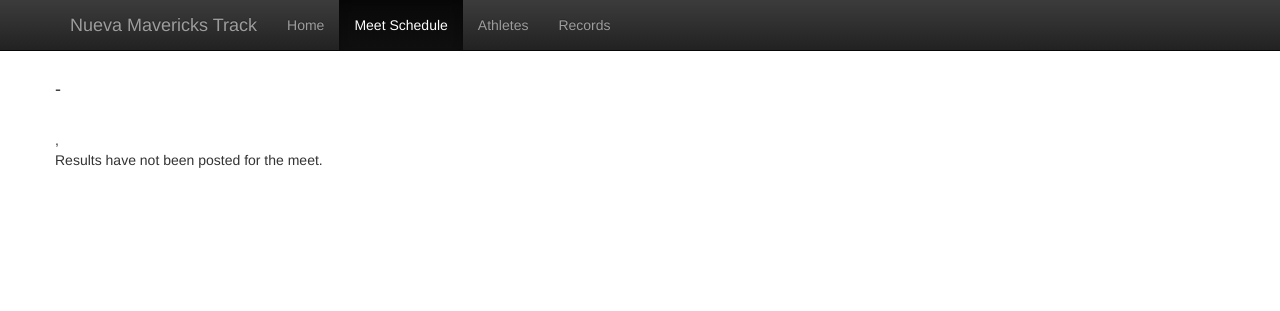
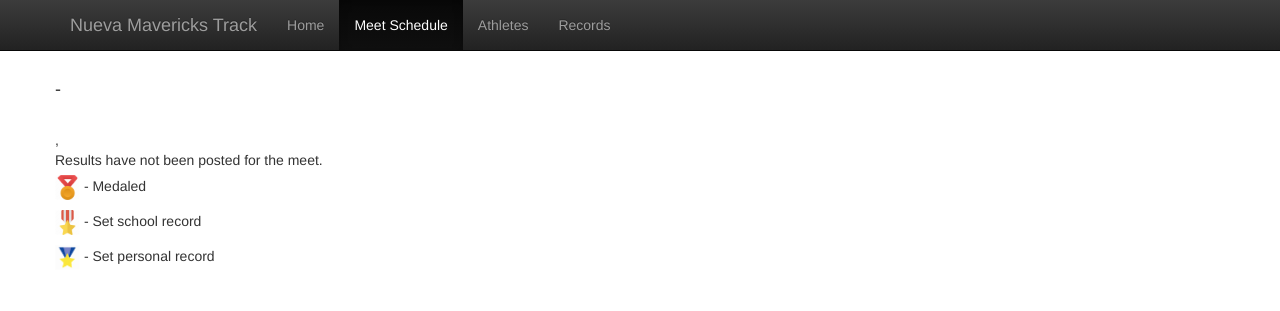
Before and after one commit to penpendisarapen/nueva_running, a PHP site: template views/Track/meetResults.twig in a window 1280 px wide. Shown: the top 311 px of the page. Run offline with PHP 8.4, Linux system fonts and the light colour scheme; the template is opened without the code that fills it, so the values that code supplies are empty; some libraries are stand-ins or nearby versions.

Commit message:
added school and personal records

```diff
--- a/src/Persistence/TrackSQL.php
+++ b/src/Persistence/TrackSQL.php
@@ -197,7 +197,9 @@ class TrackSQL extends SQLPersistence
         R.resultInSeconds,
         R.resultInInches,
         R.place,
-        R.isFinal
+        R.isFinal,
+        R.setSchoolRecord,
+        R.setPersonalRecord
       FROM
         TrackStudentEvent SE
       JOIN
--- a/views/Track/meetResults.twig
+++ b/views/Track/meetResults.twig
@@ -48,6 +48,12 @@
                 {% else %}
                   <img src="/assets/images/icons/bronze_medal.png" width="20" height="20">
                 {% endif %}
+              {% endif %}
+              {% if result.setSchoolRecord %}
+                <img src="/assets/images/icons/red_star.png" width="20" height="20">
+              {% endif %}
+              {% if result.setPersonalRecord %}
+                <img src="/assets/images/icons/blue_star.png" width="20" height="20">
               {% endif %}
             </td>
           {% if event.eventType == 'race' %}<td class="text-center">{{ result.heatNumber }}</td>{% endif %}
@@ -107,4 +113,8 @@
       </tbody>
     {% endfor %}
   {% endif %}
+
+  <div style="padding: 5px 0;"><img src="/assets/images/icons/gold_medal.png" width="25" height="25"> - Medaled</div>
+  <div style="padding: 5px 0;"><img src="/assets/images/icons/red_star.png" width="25" height="25"> - Set school record</div>
+  <div style="padding: 5px 0;"><img src="/assets/images/icons/blue_star.png" width="25" height="25"> - Set personal record</div>
 {% endblock %}
```
Also changed, not shown: assets/images/icons/blue_star.png (added), assets/images/icons/medal.png (deleted), assets/images/icons/red_star.png (added).
